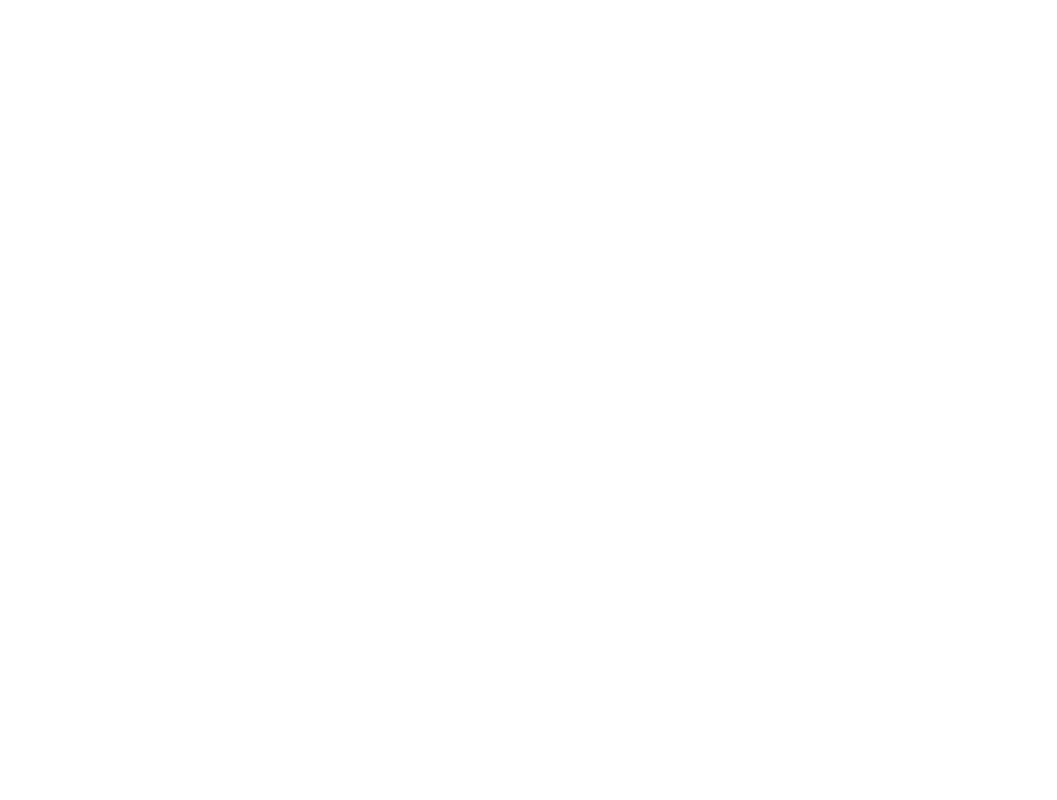
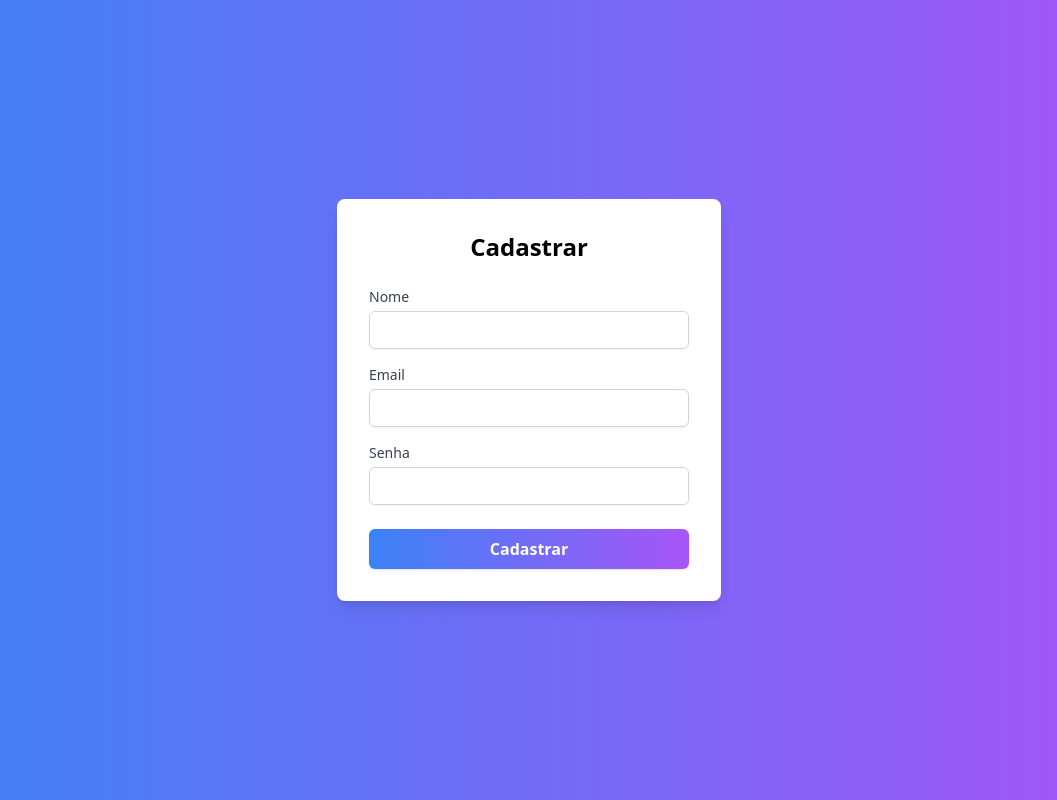
Before and after one commit to jefer2107/TaskFlow-webapp, a React (Create React App) app: page /register in a window 1280 px wide. Before the commit this address had no page. Shown: the whole page, without its empty margins (111-1168 px from the left). Built offline with nearby package versions, Linux system fonts and the light colour scheme.

Commit message:
feat(login) - login and register pages creation

```diff
--- a/src/AppRoutes.tsx
+++ b/src/AppRoutes.tsx
@@ -1,9 +1,13 @@
 import { Route, Routes } from "react-router-dom"
 import { Home } from "./pages/Home"
+import { Login } from "./pages/Login"
+import { Register } from "./pages/Register"
 
 export const AppRoutes = () => {
     return(
         <Routes>
+            <Route path="/login" element={<Login />} />
+            <Route path="/register" element={<Register />} />
             <Route path="/home" element={<Home />} />
         </Routes>
     )
--- /dev/null
+++ b/src/components/Header.tsx
@@ -0,0 +1,8 @@
+export const Header = () => {
+    return(
+        <header className="w-full bg-blue-950 h-10 flex justify-between items-center px-5">
+            <div className="text-white font-bold">Logo</div>
+            <div className="text-white font-bold">Perfil</div>
+        </header>
+    )
+}
--- a/src/pages/Home.tsx
+++ b/src/pages/Home.tsx
@@ -1,5 +1,10 @@
+import { Header } from "../components/Header"
+
 export const Home = () => {
     return(
-        <div>Home</div>
+        <div>
+            <Header />
+            <div>Home</div>
+        </div>
     )
 }
--- /dev/null
+++ b/src/pages/Login.tsx
@@ -0,0 +1,24 @@
+export const Login = () => {
+    return(
+        <div className="flex items-center justify-center min-h-screen px-2 bg-gradient-to-r from-blue-500 to-purple-500">
+            <div className="w-full max-w-sm p-8 bg-white rounded-lg shadow-lg">
+                <h2 className="mb-6 text-2xl font-bold text-center">Login</h2>
+                <form>
+                    <div className="mb-4">
+                        <label className="block text-sm font-medium text-gray-700">Email</label>
+                        <input type="email" id="email" className="block w-full px-3 py-2 mt-1 text-sm border border-gray-300 rounded-md shadow-sm focus:outline-none focus:ring-indigo-500 focus:border-indigo-500" />
+                    </div>
+                    <div className="mb-6">
+                        <label className="block text-sm font-medium text-gray-700">Senha</label>
+                        <input type="password" id="password" className="block w-full px-3 py-2 mt-1 text-sm border border-gray-300 rounded-md shadow-sm focus:outline-none focus:ring-indigo-500 focus:border-indigo-500" />
+                    </div>
+                    <button type="submit" className="w-full py-2 px-4 font-semibold text-white bg-gradient-to-r from-blue-500 to-purple-500 rounded-md shadow hover:bg-gradient-to-l focus:outline-none">Login</button>
+                </form>
+                <div className="flex flex-col items-center mt-4 py-5 gap-2">
+                    <a href="#" className="text-sm text-blue-500 hover:underline">Forgot Password?</a>
+                    <a href="#" className="text-sm text-gray-600">Don't have an account? <span className="text-blue-500 hover:underline">Sign up</span></a>
+                </div>
+            </div>
+        </div>
+    )
+}
--- /dev/null
+++ b/src/pages/Register.tsx
@@ -0,0 +1,24 @@
+export const Register = () => {
+    return(
+        <div className="flex items-center justify-center min-h-screen px-2 bg-gradient-to-r from-blue-500 to-purple-500">
+            <div className="w-full max-w-sm p-8 bg-white rounded-lg shadow-lg">
+                <h2 className="mb-6 text-2xl font-bold text-center">Cadastrar</h2>
+                <form>
+                    <div className="mb-4">
+                        <label className="block text-sm font-medium text-gray-700">Nome</label>
+                        <input type="text" id="text" className="block w-full px-3 py-2 mt-1 text-sm border border-gray-300 rounded-md shadow-sm focus:outline-none focus:ring-indigo-500 focus:border-indigo-500" />
+                    </div>
+                    <div className="mb-4">
+                        <label className="block text-sm font-medium text-gray-700">Email</label>
+                        <input type="email" id="email" className="block w-full px-3 py-2 mt-1 text-sm border border-gray-300 rounded-md shadow-sm focus:outline-none focus:ring-indigo-500 focus:border-indigo-500" />
+                    </div>
+                    <div className="mb-6">
+                        <label className="block text-sm font-medium text-gray-700">Senha</label>
+                        <input type="password" id="password" className="block w-full px-3 py-2 mt-1 text-sm border border-gray-300 rounded-md shadow-sm focus:outline-none focus:ring-indigo-500 focus:border-indigo-500" />
+                    </div>
+                    <button type="submit" className="w-full py-2 px-4 font-semibold text-white bg-gradient-to-r from-blue-500 to-purple-500 rounded-md shadow hover:bg-gradient-to-l focus:outline-none">Cadastrar</button>
+                </form>
+            </div>
+        </div>
+    )
+}
```
